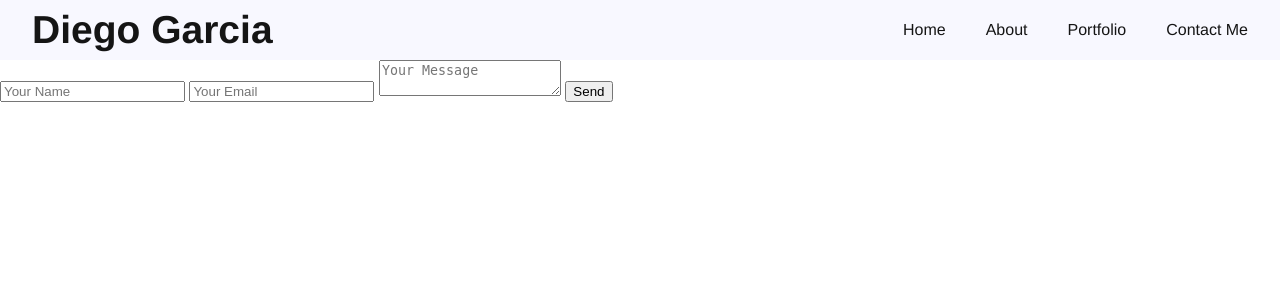
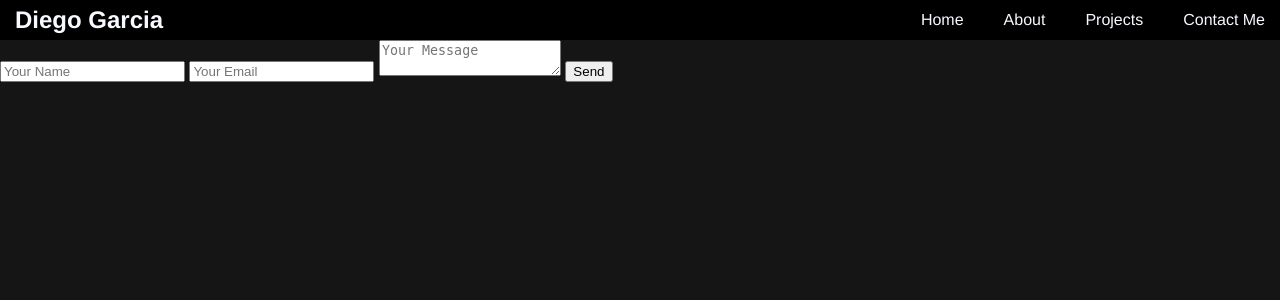
Before and after one commit to diegoIsBuilding/dg-portfolio, a Flask app: page / in a window 1280 px wide. Shown: the top 300 px of the page. Run offline with Flask 3, Linux system fonts and the light colour scheme.

Commit message:
Top Navigation Menu In Progress - Working on desktop view, then tablet and mobile

```diff
--- a/static/css/styles.css
+++ b/static/css/styles.css
@@ -1,3 +1,5 @@
+/* ========================================
+===========Boilerplate CSS============== */
 html {
     box-sizing: border-box;
     font-size: 100%;
@@ -10,17 +12,17 @@ html {
 body {
     margin: 0;
     font-family: 'Helvetica Neue', Arial, sans-serif;
+    background-color: #151515;
 }
 /* ========================================
 ===========Navigation Menu============== */
 .navigation-header {
-    background-color: ghostwhite;
-    /* padding: 0 15px; */
-    height: 60px;
+    background-color: black;
+    padding: 0 15px;
+    height: 40px;
     display: flex;
     justify-content: center;
     align-items: center;
-    padding: 1rem;
 }
 
 nav {
@@ -28,120 +30,60 @@ nav {
     display: flex;
     justify-content: space-between;
     align-items: center;
-    padding: 1rem;
 }
-
 .logo-container > a {
-    color: #151515;
+    color: ghostwhite;
     text-decoration: none;
     font-weight: 700;
-    font-size: 26px;
+    font-size: 1.5rem;
 }
-
-.nav-links {
+.navigation-items {
     display: flex;
     gap: 40px;
-    list-style: none;
 }
-
-.nav-link > a {
-    color: #151515;
+.navigation-items > a {
+    color: ghostwhite;
     text-decoration: none;
     font-weight: 500;
     font-size: 16px;
     transition: .4s ease-in-out;
 }
-
-.nav-link > a:hover {
-    color: darkgray;
+.navigation-items > a:hover {
+    color: grey;
 }
-
-.hamburger-menu {
+.hamburger {
     display: none;
-    font-size: 24;
+    font-size: 20px;
     font-weight: 800;
-    color: #151515
+    color: white;
 }
-
 @media screen and (max-width:768px) {
-    .hamburger-menu {
-        display: flex;
-        cursor: pointer;
+    .logo-container > a {
+    color: ghostwhite;
+    text-decoration: none;
+    font-weight: 700;
+    font-size: 1rem;
     }
-    .hamburger-menu #close-menu {
-        display: none;
+    .hamburger {
+    display: flex;
+    cursor: pointer;
     }
-    .nav-links {
-
+    .hamburger #closeHam {
+    display: none;
     }
-
+    .navigation-items {
+    display: none;
+    flex-direction: column;
+    align-items: center;
+    position: absolute;
+    right: 0;
+    top: 38px;
+    background-color: black;
+    width: 100%;
+    height: calc(100vh - 38px);
+    padding-top: 60px;
+    gap: 5vh;
+    }
 }
 /* ========================================
 ======================================== */
-
-/* .navbar {
-    display: flex;
-    justify-content: space-between;
-    align-items: center;
-    background: #333;
-    color: white;
-    padding: 1rem;
-}
-
-.logo {
-    font-size: 1.5rem;
-    font-weight: bold;
-}
-
-.nav-links {
-    list-style: none;
-    display: flex;
-}
-
-.nav-links li {
-    padding: 0 1rem;
-}
-
-.nav-links a {
-    color: white;
-    text-decoration: none;
-    font-size: 1rem;
-}
-
-.hamburger {
-    display: none;
-    cursor: pointer;
-}
-
-.hamburger .line {
-    width: 30px;
-    height: 3px;
-    background: white;
-    margin: 5px;
-    transition: all 0.3s ease;
-} */
-
-/* Responsive */
-/* @media screen and (max-width: 768px) {
-    .nav-links {
-        position: absolute;
-        right: 0px;
-        height: 100vh;
-        top: 8rem;
-        background-color: #333;
-        display: flex;
-        flex-direction: column;
-        align-items: center;
-        width: 50%;
-        transform: translateX(100%);
-        transition: transform 0.5s ease-in;
-    }
-
-    .nav-links li {
-        margin-top: 1rem;
-    }
-
-    .hamburger {
-        display: block;
-    }
-} */
--- a/static/js/index.js
+++ b/static/js/index.js
@@ -0,0 +1,14 @@
+document.addEventListener('DOMContentLoaded', () => {
+    let openHam = document.querySelector('#openHam');
+    let closeHam = document.querySelector('#closeHam');
+    let navigationItems = document.querySelector('#navigation-items');
+
+    const hamburgerEvent = (navigation, close, open) => {
+        navigationItems.style.display = navigation;
+        closeHam.style.display = close;
+        openHam.style.display = open;
+    };
+
+    openHam.addEventListener('click', () => hamburgerEvent("flex", "block", "none"));
+    closeHam.addEventListener('click', () => hamburgerEvent("none", "none", "block"));
+});
--- a/templates/index.html
+++ b/templates/index.html
@@ -8,43 +8,25 @@
     <script type="text/javascript" src="/static/js/index.js"></script>
 </head>
 <body>
+    <!-- Navigation Section -->
     <header class="navigation-header">
-        <!-- Navigation Bar -->
         <nav>
             <div class="logo-container">
-                <a href="/templates/index.html">
-                    <h1>Diego Garcia</h1>
-                </a>
+                <a href="./index.html">Diego Garcia</a>
             </div>
             <div class="navigation-items" id="navigation-items">
-                <ul class="nav-links">
-                    <li class="nav-link"><a href="#home">Home</a></li>
-                    <li class="nav-link"><a href="#about">About</a></li>
-                    <li class="nav-link"><a href="#portfolio">Portfolio</a></li>
-                    <li class="nav-link"><a href="#contact">Contact Me</a></li>
-                </ul>
+                <a href="" >Home</a>
+                <a href="">About</a>
+                <a href="">Projects</a>
+                <a href="">Contact Me</a>
             </div>
-            <div class="hamburger-menu">
-                <span id="open-menu">&#9776</span>
-                <span id="close-menu">&#x2716</span>
+            <div class="hamburger">
+                <span id="openHam">&#9776;</span>
+                <span id="closeHam">&#x2716;</span>
             </div>
         </nav>
-        <!-- <nav class="navbar">
-            <div class="logo">Your Logo</div>
-            <ul class="nav-links">
-                <li><a href="#home">Home</a></li>
-                <li><a href="#about">About</a></li>
-                <li><a href="#portfolio">Portfolio</a></li>
-                <li><a href="#contact">Contact</a></li>
-            </ul>
-            <div class="hamburger">
-                <div class="line"></div>
-                <div class="line"></div>
-                <div class="line"></div>
-            </div>
-        </nav> -->
-
-    </header>
+       </header>
+    <!-- End of Navigation Section -->
     <section id="about">
         <!-- About Me Section -->
     </section>
```
